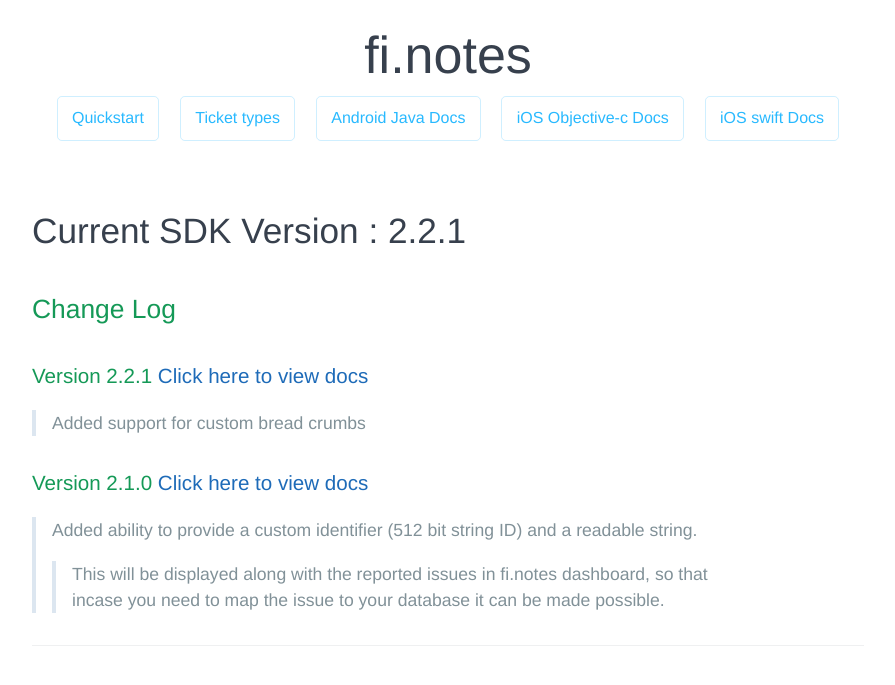
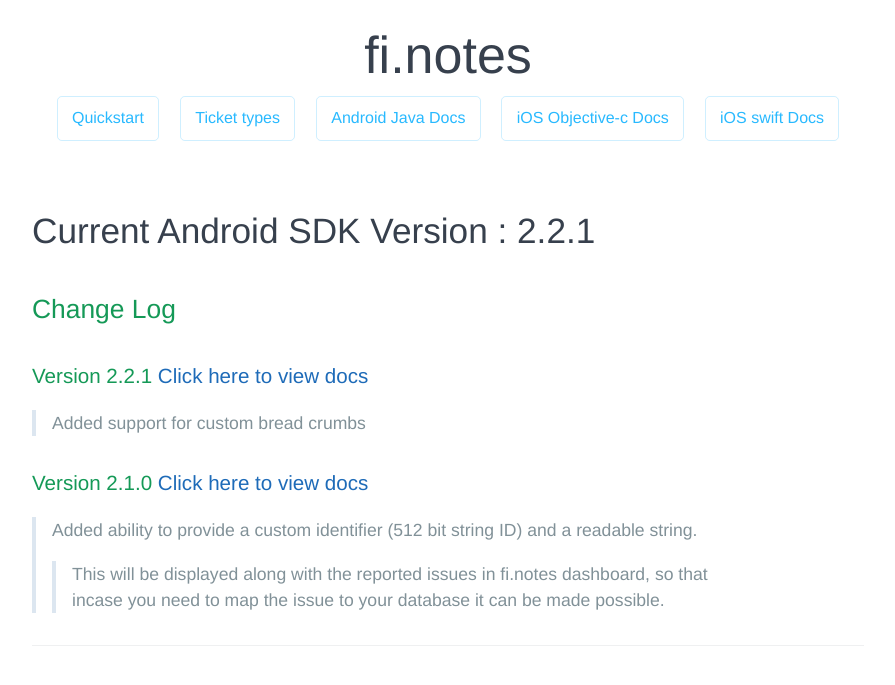
Before and after one commit to finotes/finotes.github.io, a Jekyll site: the page built from _posts/2018-01-22-android-change-log.md, in a window 1280 px wide. Shown: the top 685 px of the page, without its empty margins (192-1087 px from the left). Built offline with Jekyll 4.4.1, drawn with Linux system fonts in a browser that asks for light colours; some web fonts are replaced; our own code applies the rules of GitHub Pages for plain Markdown files.

Commit message:
Update 2018-01-22-android-change-log.md

```diff
--- a/_posts/2018-01-22-android-change-log.md
+++ b/_posts/2018-01-22-android-change-log.md
@@ -1,6 +1,6 @@
 
 
-# Current SDK Version : 2.2.1
+# Current Android SDK Version : 2.2.1
 
 ## Change Log
 
```
